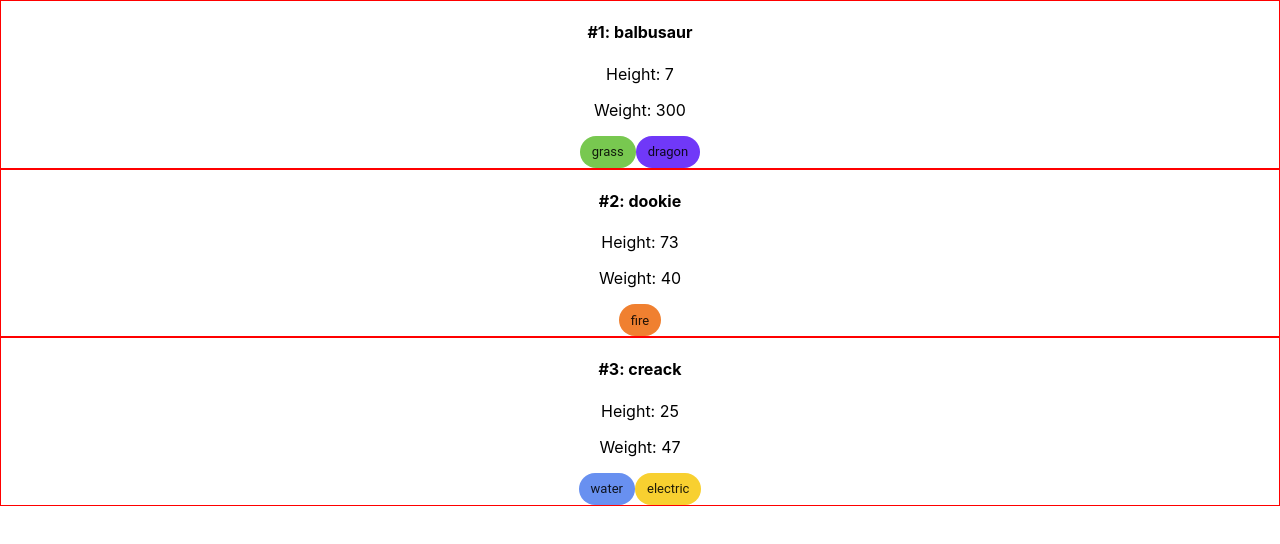
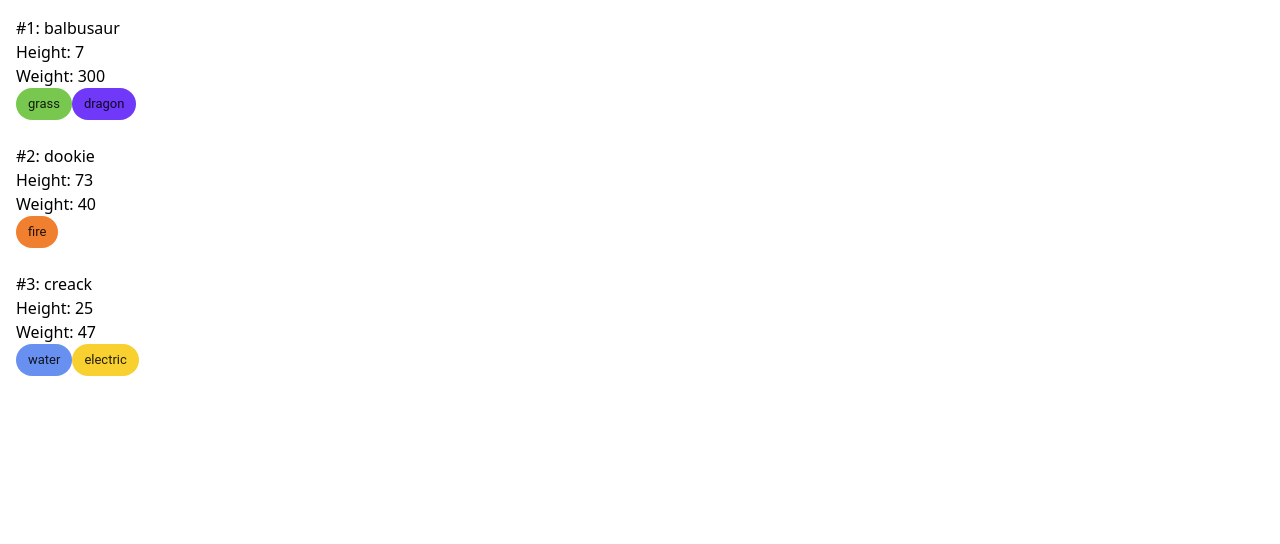
Before and after one commit to marcoz10/FullStackProject, a React (Create React App) app in the folder frontend/pokemon-app/: page / in a window 1280 px wide. Shown: the top 544 px of the page. Built offline with nearby package versions, Linux system fonts and the light colour scheme.

Commit message:
install tailwind

```diff
--- /dev/null
+++ b/frontend/pokemon-app/craco.config.js
@@ -0,0 +1,7 @@
+module.exports = {
+  style: {
+    postcss: {
+      plugins: [require("tailwindcss"), require("autoprefixer")],
+    },
+  },
+};
--- a/frontend/pokemon-app/src/App.js
+++ b/frontend/pokemon-app/src/App.js
@@ -1,17 +1,16 @@
 import "./App.css";
-import Cards from './components/Cards'
+import Cards from "./components/Cards";
 
 function App() {
-  return <div className="App">
+  return (
+    <div>
+      {/* NavBar */}
 
-{/* NavBar */}
+      {/* Body */}
 
-{/* Body */}
+      <Cards />
 
-  <Cards/>
-
-
-{/* <Card style={{ width: '18rem' }}>
+      {/* <Card style={{ width: '18rem' }}>
   <Card.Img variant="top" src="holder.js/100px180" />
   <Card.Body>
     <Card.Title>Card Title</Card.Title>
@@ -23,9 +22,9 @@
   </Card.Body>
 </Card> */}
 
-{/* Footer */}
-
-  </div>;
+      {/* Footer */}
+    </div>
+  );
 }
 
 export default App;
--- a/frontend/pokemon-app/src/components/Card.js
+++ b/frontend/pokemon-app/src/components/Card.js
@@ -3,7 +3,7 @@
 
 function Card({ id, name, height, weight, type, type2 }) {
   return (
-    <div style={{ border: "1px solid red" }}>
+    <div class="p-2 m-2">
       <h4>
         #{id}: {name}
       </h4>
--- a/frontend/pokemon-app/src/index.css
+++ b/frontend/pokemon-app/src/index.css
@@ -1,13 +1,4 @@
-body {
-  margin: 0;
-  font-family: -apple-system, BlinkMacSystemFont, 'Segoe UI', 'Roboto', 'Oxygen',
-    'Ubuntu', 'Cantarell', 'Fira Sans', 'Droid Sans', 'Helvetica Neue',
-    sans-serif;
-  -webkit-font-smoothing: antialiased;
-  -moz-osx-font-smoothing: grayscale;
-}
-
-code {
-  font-family: source-code-pro, Menlo, Monaco, Consolas, 'Courier New',
-    monospace;
-}
+/* ./src/index.css */
+@tailwind base;
+@tailwind components;
+@tailwind utilities;
--- /dev/null
+++ b/frontend/pokemon-app/tailwind.config.js
@@ -0,0 +1,11 @@
+module.exports = {
+  purge: ["./src/**/*.{js,jsx,ts,tsx}", "./public/index.html"],
+  darkMode: false, // or 'media' or 'class'
+  theme: {
+    extend: {},
+  },
+  variants: {
+    extend: {},
+  },
+  plugins: [],
+};
```
Also changed, not shown: frontend/pokemon-app/package.json (+9 -3 lines), 2 other files (tests, documents, lock files or other folders).
